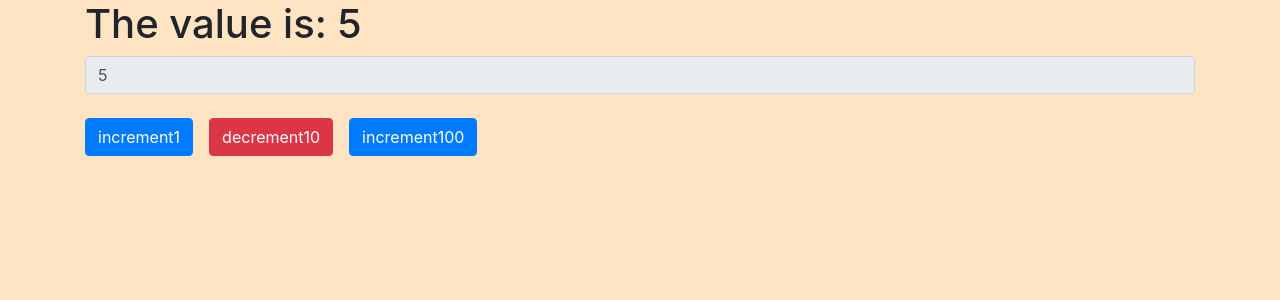
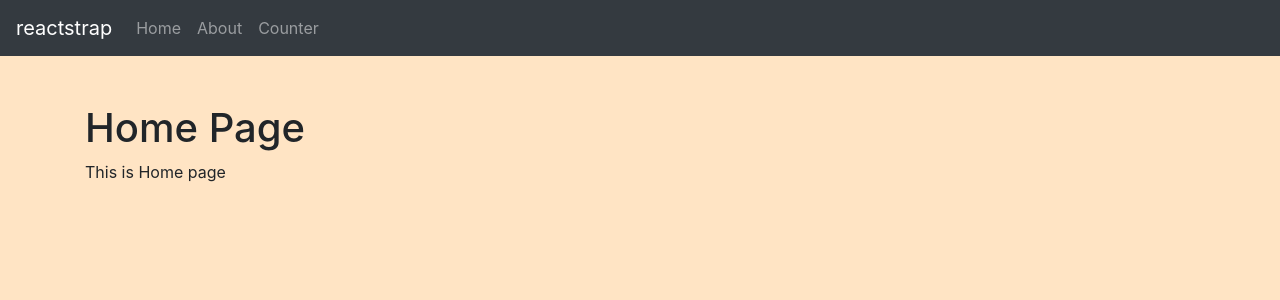
Before and after one commit to simmi9/advanced_react_redux, a React (Create React App) app: page /about in a window 1280 px wide. Shown: the top 300 px of the page. Built offline with nearby package versions, Linux system fonts and the light colour scheme.

Commit message:
added manual routes

```diff
--- a/package.json
+++ b/package.json
@@ -7,6 +7,7 @@
     "node-sass": "^4.12.0",
     "react": "^16.8.6",
     "react-dom": "^16.8.6",
+    "react-router-dom": "^5.0.1",
     "react-scripts": "3.0.1",
     "reactstrap": "^8.0.1"
   },
--- a/src/App.jsx
+++ b/src/App.jsx
@@ -2,11 +2,39 @@ import React from 'react';
 import ReactDOM from 'react-dom';
 import Counter from './Counter';
 import './custom.scss';  //less or sass
-import {Container} from 'reactstrap';
+import { Container } from 'reactstrap';
+import Home from './home/Home';
+import About from './about/About';
+import Menu from './Menu';
+import {BrowserRouter, Switch,Route}  from 'react-router-dom';
 
-export default function App() {
-    return(
-        <Container>
-         <Counter count={5} />
-        </Container> );
+export default class App extends React.Component {
+    constructor(props){
+        super(props);
+        window.addEventListener("hashchange", this.change);
+    }
+    state = {currrentPage:'#home'};
+    change = () => {
+        this.setState({currentPage: document.location.hash});
+    }
+    switcher = (currrentPage) => {
+        switch (currrentPage) {
+            case '#home': return <Home />;
+            case '#about': return <About />;
+            case '#counter': return <Counter init={5} />;
+            default:
+                return <Home />;
+        }
+    }
+
+    render() {
+        return (
+            <>
+                <Menu />
+                <Container className="mt-5">
+                   {this.switcher(this.state.currentPage)}
+                </Container>
+            </>
+        );
+    }
 }
--- a/src/Counter.jsx
+++ b/src/Counter.jsx
@@ -27,7 +27,7 @@ ReactDOM.render(element2, document.querySelector("#root"));  */
 
 //Creating Component Class
 export default class Counter extends React.Component {
-    state = { count: this.props.count };
+    state = { count: this.props.init };
     click = (incr) => {
        // this.setState((prevState)=>({count: prevState.count + 1}));
        this.setState({count: this.state.count + incr});
@@ -49,7 +49,6 @@ export default class Counter extends React.Component {
                    onChange={this.change}
                    readOnly>
             </Input>
-
             <br></br>
             <MyButton increment={1} onClick={this.click}/>
             <MyButton increment={-10} onClick={this.click}/>
--- /dev/null
+++ b/src/Menu.jsx
@@ -0,0 +1,49 @@
+import React from 'react';
+import {
+  Collapse,
+  Navbar,
+  NavbarToggler,
+  NavbarBrand,
+  Nav,
+  NavItem,
+  NavLink,
+  } from 'reactstrap';
+
+export default class Menu extends React.Component {
+  constructor(props) {
+    super(props);
+
+    this.toggle = this.toggle.bind(this);
+    this.state = {
+      isOpen: false
+    };
+  }
+  toggle() {
+    this.setState({
+      isOpen: !this.state.isOpen
+    });
+  }
+  render() {
+    return (
+      <div>
+        <Navbar color="dark" dark expand="md">
+          <NavbarBrand href="/">reactstrap</NavbarBrand>
+          <NavbarToggler onClick={this.toggle} />
+          <Collapse isOpen={this.state.isOpen} navbar>
+            <Nav navbar>
+              <NavItem>
+                <NavLink href="#home">Home</NavLink>
+              </NavItem>
+              <NavItem>
+                <NavLink href="#about">About</NavLink>
+              </NavItem>
+              <NavItem>
+                <NavLink href="#counter">Counter</NavLink>
+              </NavItem>
+            </Nav>
+          </Collapse>
+        </Navbar>
+      </div>
+    );
+  }
+}
--- /dev/null
+++ b/src/about/About.jsx
@@ -0,0 +1,10 @@
+import React from 'react';
+import ReactDOM from 'react-dom';
+
+export default function About() {
+    return(
+        <>
+         <h1> About Page</h1>
+         <p> This is About page</p>
+        </> );
+}
--- /dev/null
+++ b/src/home/Home.jsx
@@ -0,0 +1,10 @@
+import React from 'react';
+import ReactDOM from 'react-dom';
+
+export default function Home() {
+    return(
+        <>
+         <h1> Home Page</h1>
+         <p> This is Home page</p>
+        </> );
+}
```
Also changed, not shown: 1 other file (tests, documents, lock files or other folders).
